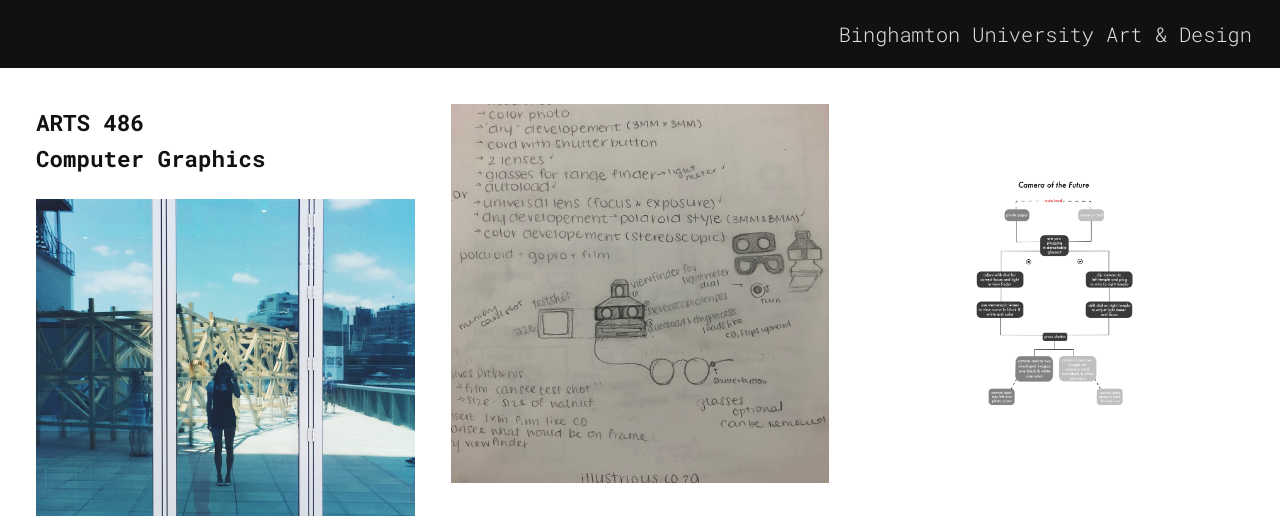
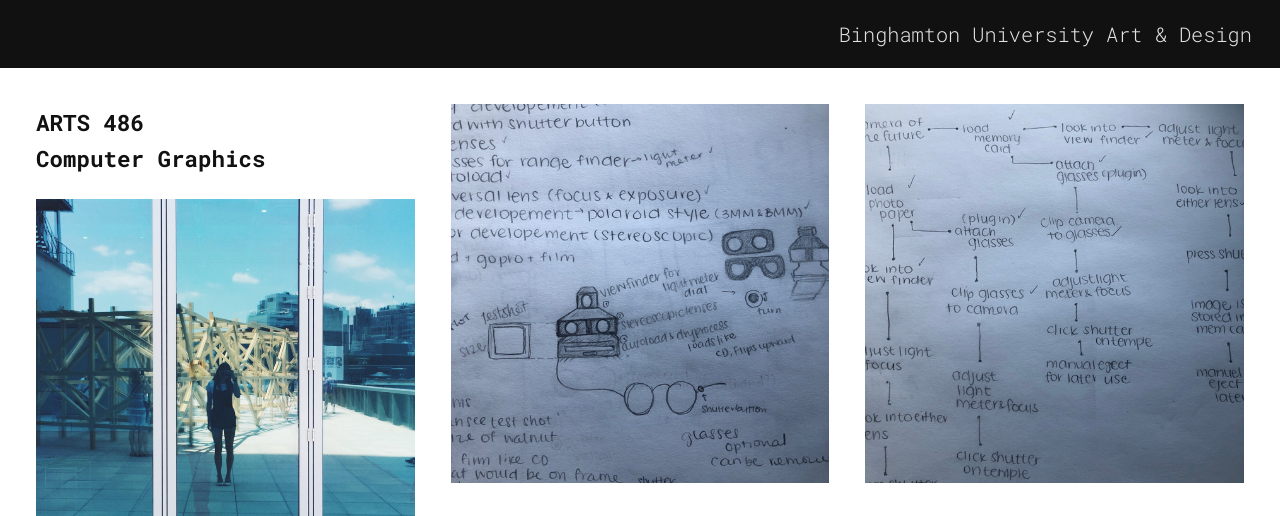
Before and after one commit to Binghamton-University-Design/class-web-journal-kbshafkowitz, a plain HTML site: page alt-index.html in a window 1280 px wide. Shown: the top 516 px of the page. Drawn offline with nearby package versions, Linux system fonts and the light colour scheme.

Commit message:
newpics
1,2

```diff
--- a/alt-index.html
+++ b/alt-index.html
@@ -50,16 +50,16 @@
 				</div>
 
 				<div class="width-6-12-m width-4-12 thumb">
-					<img class="r-image" src="images/sketchbook.png" title="image title" />
+					<img class="r-image" src="images/sketchbook2.png" title="image title" />
 					<div class="body">
 						<h1>Project 1:  Camera of the Future: Sketch</h1>
-						<p><img class="r-image" src="images/sketchdetailed.png"></p>
+						<p><img class="r-image" src="images/sketchd.png"></p>
 						<p>My automatic thoughts for creating the Camera of the Future was to blend new with old. I wanted to incorperate simple elements from the Polariod, like a dry process, but keep new technology like utilizing a memory card. I created a three tier camera that would work in conjunction with detachable glasses for more detailed, professional use.
 						</p>
 					</div>
 				</div>
 				<div class="width-6-12-m width-4-12 thumb">
-					<img class="r-image" src="images/ufd.jpg" title="image title" />
+					<img class="r-image" src="images/userflow.png" title="image title" />
 					<div class="body">
 						<h1>Project 1:  Camera of the Future: Userflow Diagram</h1>
 						<p><img class="r-image" src="images/ufddetailed.png"></p>
```
Also changed, not shown: images/sketchbook2.png (added), images/userflow.png (added), 2 other files.
